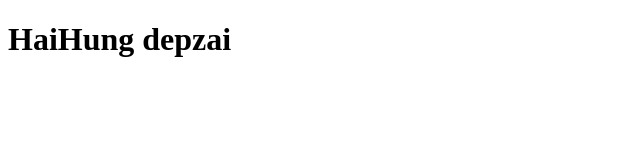
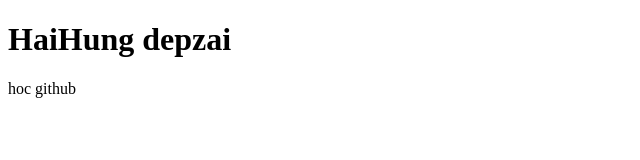
Before and after one commit to haihung01/QuocTryHard, a plain HTML site: page index.html in a window 1280 px wide. Shown: the full height of the page, 0-640 px from the left. Drawn offline with Linux system fonts and the light colour scheme.

Commit message:
them the p

```diff
--- a/index.html
+++ b/index.html
@@ -8,6 +8,6 @@
 </head>
 <body>
     <h1>HaiHung depzai</h1>
-
+    <P>hoc github</P>
 </body>
 </html>
```
